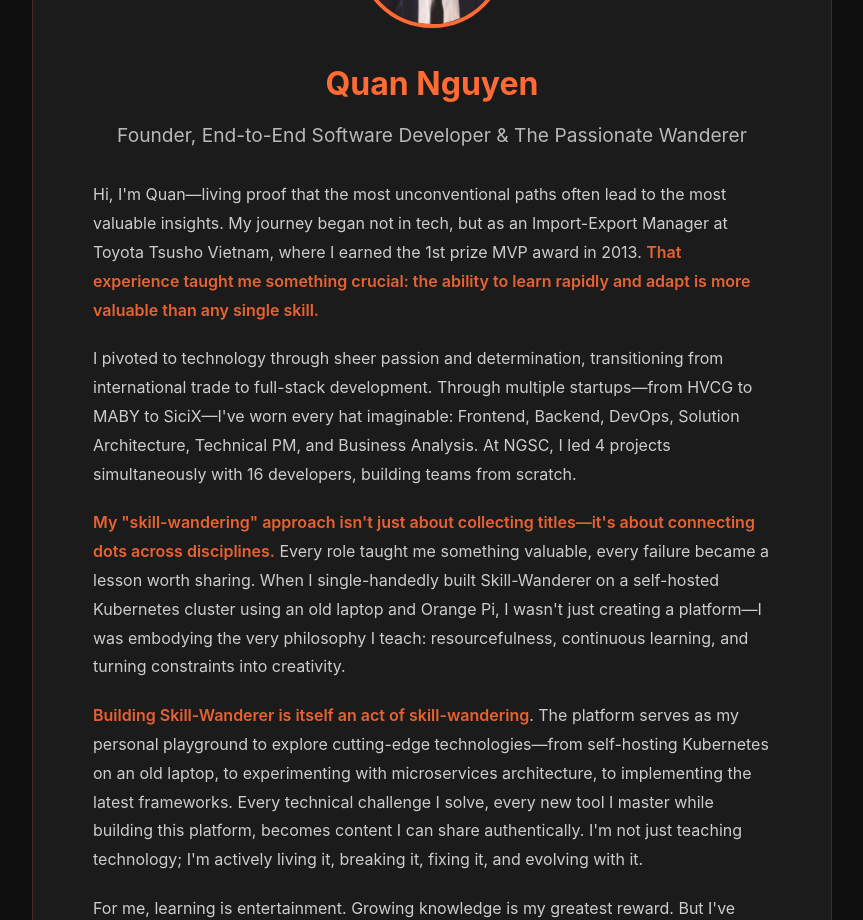
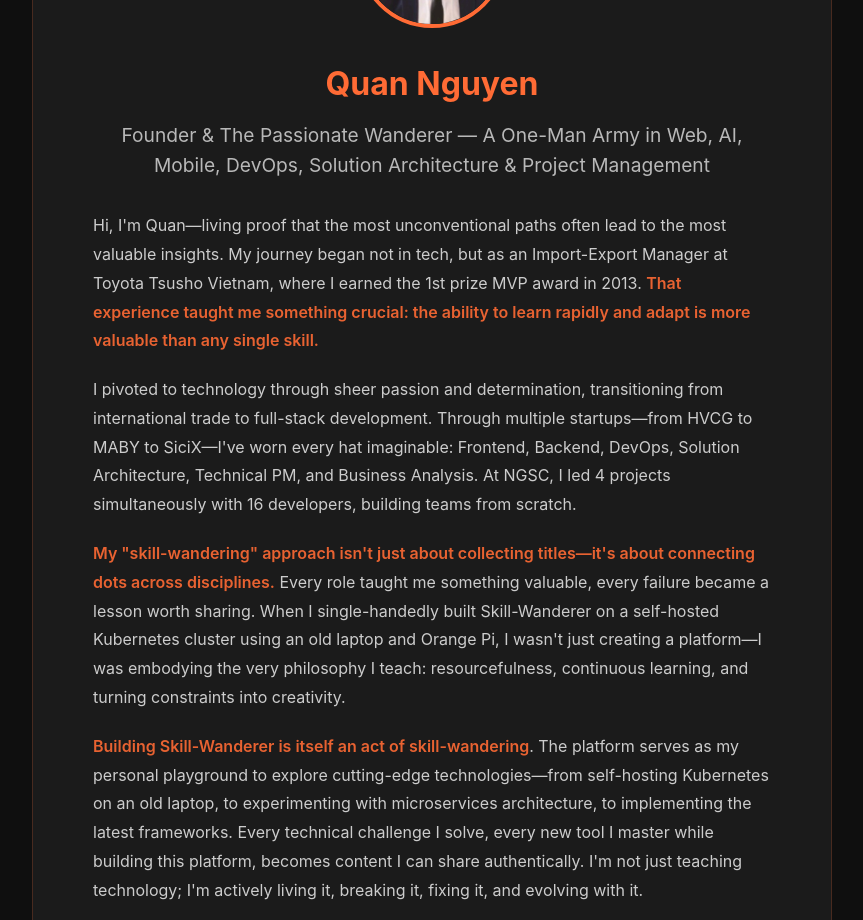
Before and after one commit to skill-wanderer/skill-wanderer-landing-page, a Nuxt app: page /about in a window 1280 px wide. Shown: the part 7440-8360 px from the top of the page, without its empty margins (208-1071 px from the left). Built offline with nearby package versions, Linux system fonts and the light colour scheme.

Commit message:
Update founder title on About page
Replace the short founder title in pages/about.vue with a more detailed, descriptive tagline highlighting Quan's roles (Web, AI, Mobile, DevOps, Solution Architecture & Project Management) to better communicate expertise and scope.

```diff
--- a/pages/about.vue
+++ b/pages/about.vue
@@ -243,7 +243,7 @@
       <div class="founder-card">
         <img src="/skill-wanderer-avatar.jpg" alt="Quan Nguyen - Founder" class="founder-avatar" />
         <h3 class="founder-name">Quan Nguyen</h3>
-        <p class="founder-title">Founder, End-to-End Software Developer & The Passionate Wanderer</p>
+        <p class="founder-title">Founder & The Passionate Wanderer — A One-Man Army in Web, AI, Mobile, DevOps, Solution Architecture & Project Management</p>
         <div class="founder-bio">
           <p>
             Hi, I'm Quan—living proof that the most unconventional paths often lead to the most valuable insights.
```
